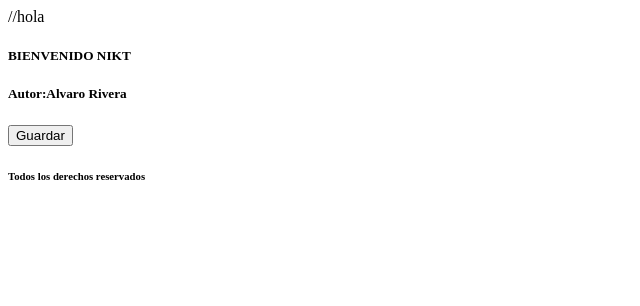
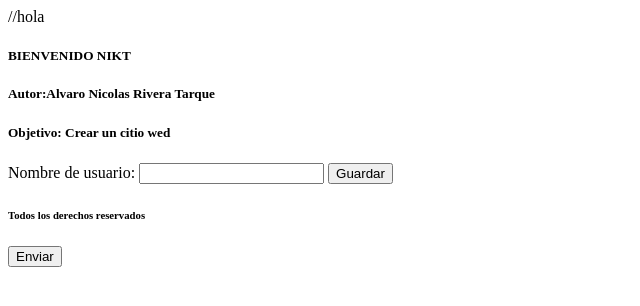
Before and after one commit to Nikt-star/Mi-primer-proyecto-html-gil, a plain HTML site: page index.html in a window 1280 px wide. Shown: the whole page, without its empty margins (0-640 px from the left). Drawn offline with Linux system fonts and the light colour scheme.

Commit message:
REMIFICACION

```diff
--- a/index.html
+++ b/index.html
@@ -6,13 +6,17 @@
 </head>
 <body>
  <h5>BIENVENIDO NIKT</h5>
-  <h5>Autor:Alvaro Rivera</h5>
+  <h5>Autor:Alvaro Nicolas Rivera Tarque</h5>
+  <h5>Objetivo: Crear un citio wed</h5>
+  <label for="nombre-usuario">Nombre de usuario:</label>
+<input type="text" id="nombre-usuario">
 <button>Guardar</button>
 
 </body>
 
 <footer>
 <h6>Todos los derechos reservados</h6>
+<button>Enviar</button>
 </footer>
 
 </html>
```
